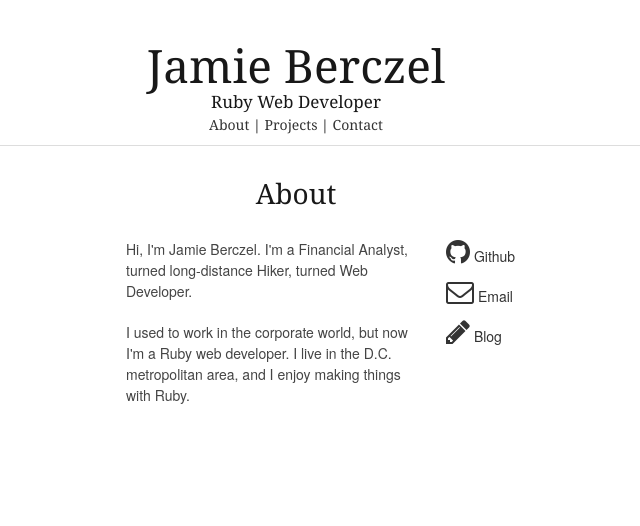
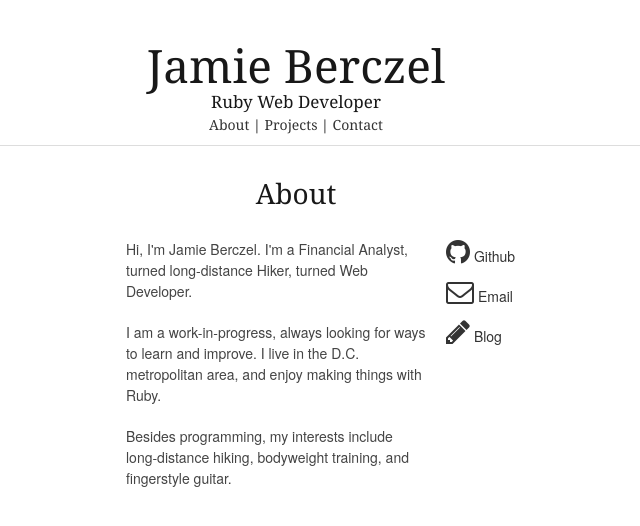
Before and after one commit to Jberczel/jberczel.github.io, a Jekyll site: the page built from index.html, in a window 1280 px wide. Shown: the top 526 px of the page, without its empty margins (344-984 px from the left). Built offline with Jekyll 4.4.1, drawn with Linux system fonts in a browser that asks for light colours; nearby versions of some CDN libraries; Markdown is read by kramdown in place of the engine named in the settings.

Commit message:
fix email link

```diff
--- a/_includes/portfolio/about.html
+++ b/_includes/portfolio/about.html
@@ -3,8 +3,10 @@
   <div class="one-third column offset-by-five">
     <br>
     <p>Hi, I'm Jamie Berczel. I'm a Financial Analyst, turned long-distance Hiker, turned Web Developer.</p>
-    <p>I used to work in the corporate world, but now I'm a Ruby web developer. I live in the D.C. metropolitan area, and I enjoy making things with Ruby. </p>
+    <p>I am a work-in-progress, always looking for ways to learn and improve. I live in the D.C. metropolitan area, and enjoy making things with Ruby. </p>
+    <p>Besides programming, my interests include long-distance hiking, bodyweight training, and fingerstyle guitar.
   </div>
+
 
   <div class="one-third column">
     <br>
@@ -12,7 +14,7 @@
       <li><a href="http://www.github.com/jberczel">
         <i class="fa fa-github fa-2x"></i> Github</a>
       </li>
-      <li><a href="mailto:me@jxberc@gmail.com">
+      <li><a href="mailto:jxberc@gmail.com">
         <i class="fa fa-envelope-o fa-2x"></i> Email</a>
       </li>
       <li><a href="/blog">
--- a/_includes/portfolio/contact.html
+++ b/_includes/portfolio/contact.html
@@ -1,6 +1,6 @@
 <div id='contact_section'>
   <h3>Contact</h3>
   <br>
-  <h5><a href="mailto:me@jxberc@gmail.com">jxberc@gmail.com</a></h5>
+  <h5><a href="mailto:jxberc@gmail.com">jxberc@gmail.com</a></h5>
   <h5>571.230.2686</h5>
 </div>
```
